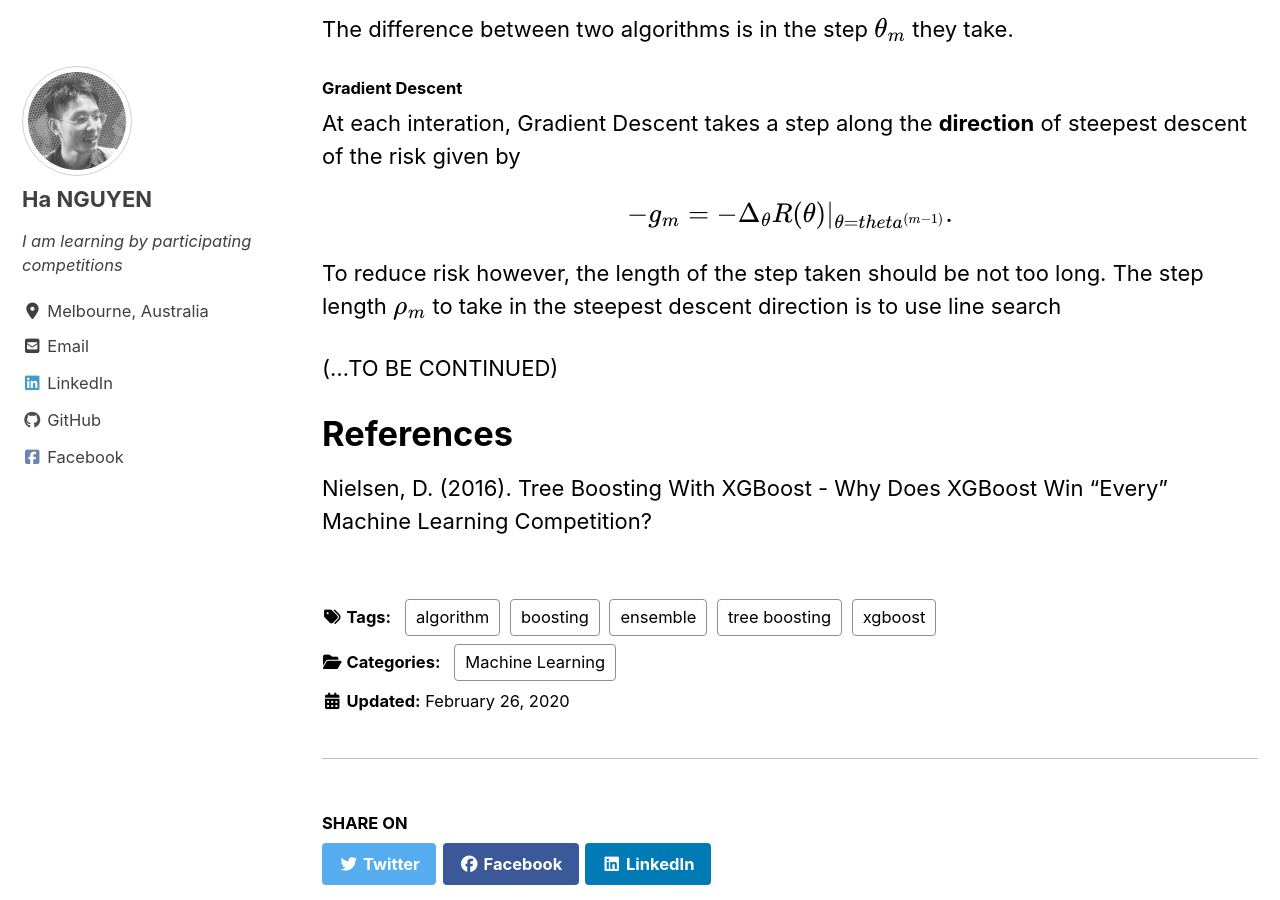
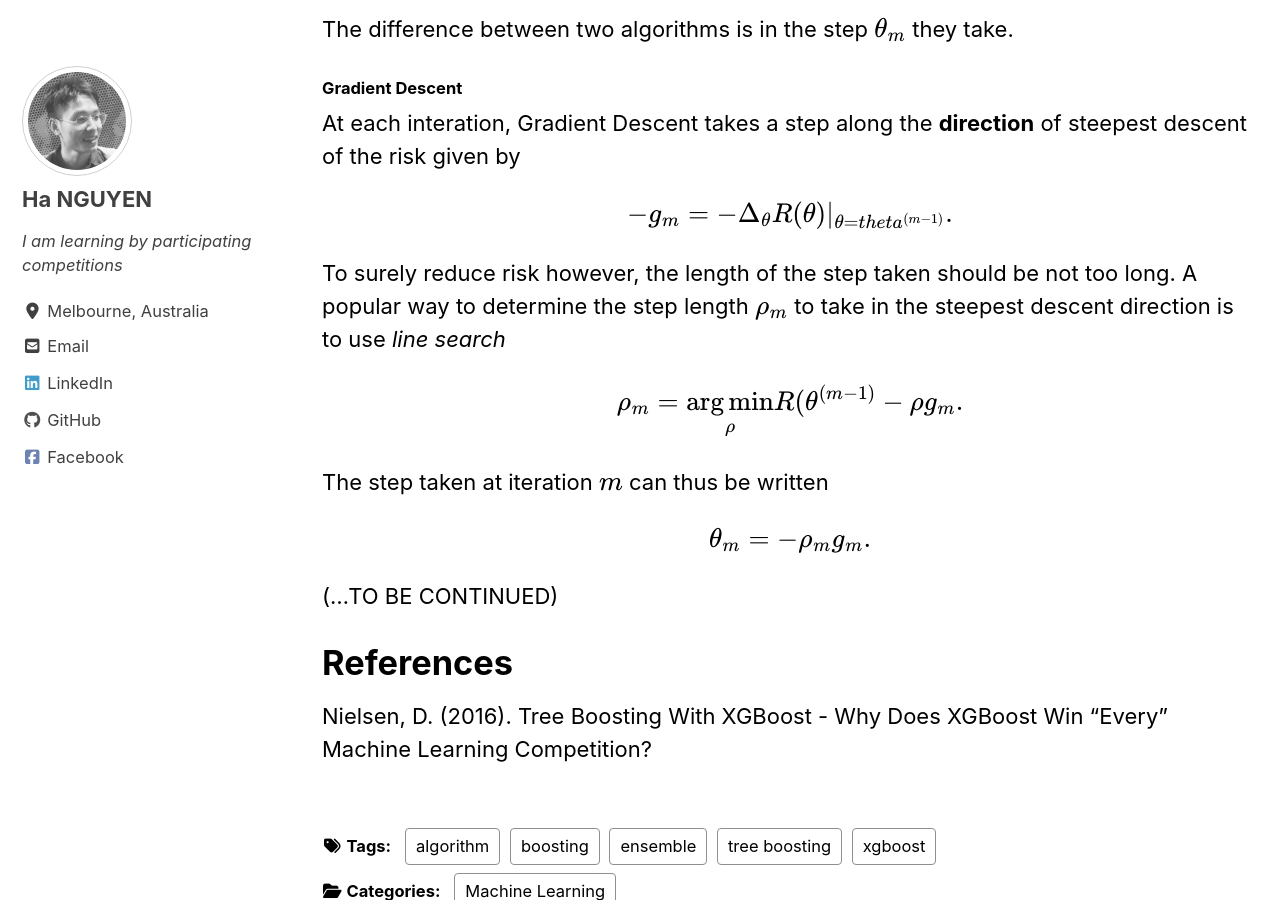
Before and after one commit to datasciblog/datasciblog.github.io, a Jekyll site: the page built from _posts/2020-02-26-tree-boosting-03.md, in a window 1280 px wide and 900 px high, scrolled down 7182 px. Built offline with Jekyll 4.4.1, drawn with Linux system fonts in a browser that asks for light colours; cached includes are drawn as plain includes; nearby versions of some CDN libraries; formulas are drawn with MathJax 3.

Commit message:
Update 2020-02-26-tree-boosting-03.md

```diff
--- a/_posts/2020-02-26-tree-boosting-03.md
+++ b/_posts/2020-02-26-tree-boosting-03.md
@@ -172,8 +172,13 @@ At each interation, Gradient Descent takes a step along the **direction** of ste
 
 $$−g_m = −\Delta_θ R(\theta)|_{\theta=theta^{(m−1)}}.$$
 
-To reduce risk however, the length of the step taken should be not too long. The step length $ρ_m$
-to take in the steepest descent direction is to use line search
+To surely reduce risk however, the length of the step taken should be not too long. A popular way to determine the step length $\rho_m$ to take in the steepest descent direction is to use *line search*
+
+$$\rho_m = \underset{\rho}{\arg\min} R(\theta^{(m-1)} - \rho g_m.$$
+
+The step taken at iteration $m$ can thus be written
+
+$$\theta_m = −\rho_m g_m.$$
 
 
 
```
